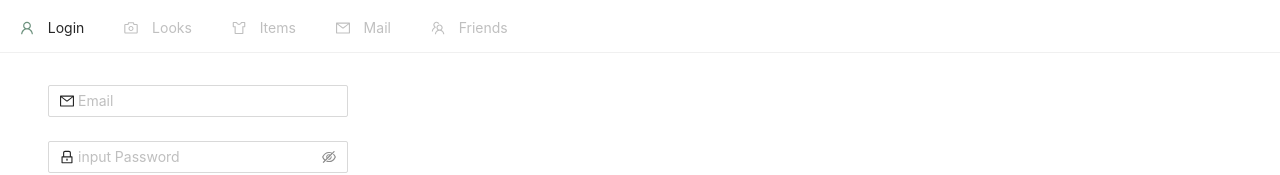
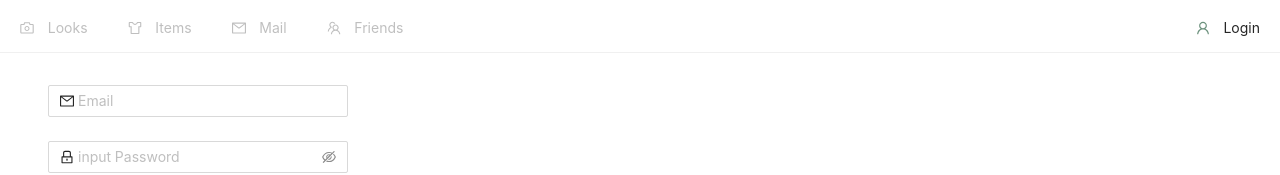
Before and after one commit to vanStaen/rewaer_frontend, a React (Create React App) app: page /auth in a window 1280 px wide. Shown: the top 175 px of the page. Built offline with nearby package versions, Linux system fonts and the light colour scheme.

Commit message:
menu bar item rights

```diff
--- a/src/components/MenuBar.js
+++ b/src/components/MenuBar.js
@@ -36,8 +36,8 @@ class MenuBar extends Component {
         style={{ color: "#6C917D", margin: "5px 0px" }}
       >
         {this.context.token ? (
-          <Menu.Item key="profile">
-            <Badge count={0} offset={[0, 5]}>
+          <Menu.Item key="profile" style={{ float: "right" }}>
+            <Badge count={9} offset={[0, 5]}>
               <Avatar
                 src="https://avatars0.githubusercontent.com/u/12551446?s=460"
                 size="large"
@@ -45,7 +45,11 @@ class MenuBar extends Component {
             </Badge>
           </Menu.Item>
         ) : (
-          <Menu.Item key="auth" icon={<UserOutlined />}>
+          <Menu.Item
+            key="auth"
+            icon={<UserOutlined />}
+            style={{ float: "right" }}
+          >
             <NavLink to="/auth"> Login</NavLink>
           </Menu.Item>
         )}
```
